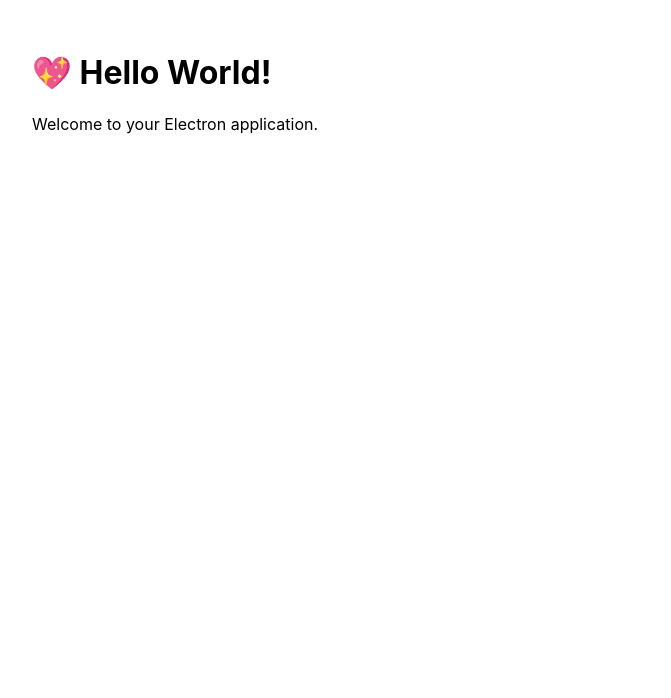
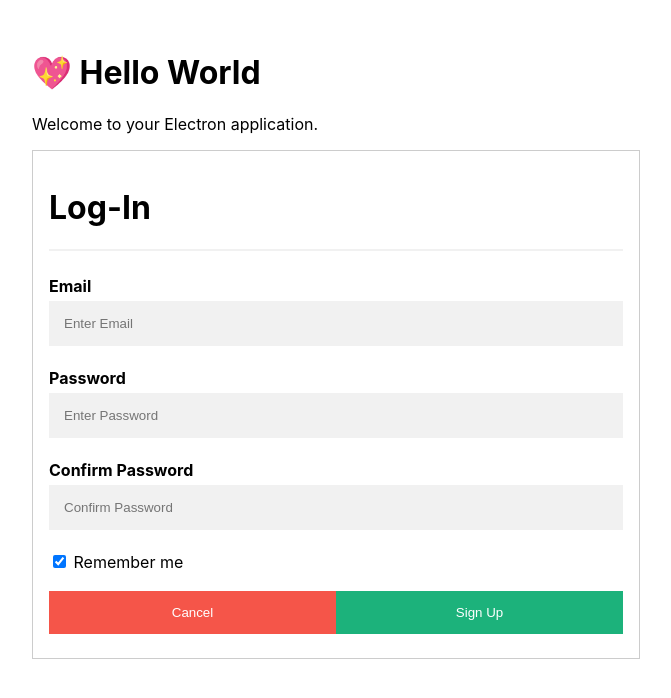
Before and after one commit to Virajj28/Electron.js, an Electron app: page cool-app/src/index.html in a window 800 px wide. Shown: the whole page, without its empty margins (64-735 px from the left). Drawn offline with Linux system fonts and the light colour scheme.

Commit message:
login page added

```diff
--- a/cool-app/src/index.css
+++ b/cool-app/src/index.css
@@ -4,3 +4,285 @@
   max-width: 38rem;
   padding: 2rem;
 }
+
+/* Bordered form */
+
+form {
+
+  border: 3px solid #f1f1f1;
+
+}
+
+
+
+/* Full-width inputs */
+
+input[type=text], input[type=password] {
+
+  width: 100%;
+
+  padding: 12px 20px;
+
+  margin: 8px 0;
+
+  display: inline-block;
+
+  border: 1px solid #ccc;
+
+  box-sizing: border-box;
+
+}
+
+
+
+/* Set a style for all buttons */
+
+button {
+
+  background-color: #04AA6D;
+
+  color: white;
+
+  padding: 14px 20px;
+
+  margin: 8px 0;
+
+  border: none;
+
+  cursor: pointer;
+
+  width: 100%;
+
+}
+
+
+
+/* Add a hover effect for buttons */
+
+button:hover {
+
+  opacity: 0.8;
+
+}
+
+
+
+/* Extra style for the cancel button (red) */
+
+.cancelbtn {
+
+  width: auto;
+
+  padding: 10px 18px;
+
+  background-color: #f44336;
+
+}
+
+
+
+/* Center the avatar image inside this container */
+
+.imgcontainer {
+
+  text-align: center;
+
+  margin: 24px 0 12px 0;
+
+}
+
+
+
+/* Avatar image */
+
+img.avatar {
+
+  width: 40%;
+
+  border-radius: 50%;
+
+}
+
+
+
+/* Add padding to containers */
+
+.container {
+
+  padding: 16px;
+
+}
+
+
+
+/* The "Forgot password" text */
+
+span.psw {
+
+  float: right;
+
+  padding-top: 16px;
+
+}
+
+
+
+/* Change styles for span and cancel button on extra small screens */
+
+@media screen and (max-width: 300px) {
+
+  span.psw {
+
+    display: block;
+
+    float: none;
+
+  }
+
+  .cancelbtn {
+
+    width: 100%;
+
+  }
+
+}
+
+
+
+Style_signup.css
+
+* {box-sizing: border-box}
+
+
+
+/* Full-width input fields */
+
+  input[type=text], input[type=password] {
+
+  width: 100%;
+
+  padding: 15px;
+
+  margin: 5px 0 22px 0;
+
+  display: inline-block;
+
+  border: none;
+
+  background: #f1f1f1;
+
+}
+
+
+
+input[type=text]:focus, input[type=password]:focus {
+
+  background-color: #ddd;
+
+  outline: none;
+
+}
+
+
+
+hr {
+
+  border: 1px solid #f1f1f1;
+
+  margin-bottom: 25px;
+
+}
+
+
+
+/* Set a style for all buttons */
+
+button {
+
+  background-color: #04AA6D;
+
+  color: white;
+
+  padding: 14px 20px;
+
+  margin: 8px 0;
+
+  border: none;
+
+  cursor: pointer;
+
+  width: 100%;
+
+  opacity: 0.9;
+
+}
+
+
+
+button:hover {
+
+  opacity:1;
+
+}
+
+
+
+/* Extra styles for the cancel button */
+
+.cancelbtn {
+
+  padding: 14px 20px;
+
+  background-color: #f44336;
+
+}
+
+
+
+/* Float cancel and signup buttons and add an equal width */
+
+.cancelbtn, .signupbtn {
+
+  float: left;
+
+  width: 50%;
+
+}
+
+
+
+/* Add padding to container elements */
+
+.container {
+
+  padding: 16px;
+
+}
+
+
+
+/* Clear floats */
+
+.clearfix::after {
+
+  content: "";
+
+  clear: both;
+
+  display: table;
+
+}
+
+
+
+/* Change styles for cancel button and signup button on extra small screens */
+
+@media screen and (max-width: 300px) {
+
+  .cancelbtn, .signupbtn {
+
+    width: 100%;
+
+  }
+
+}
--- a/cool-app/src/index.html
+++ b/cool-app/src/index.html
@@ -6,7 +6,49 @@
     <link rel="stylesheet" href="index.css">
   </head>
   <body>
-    <h1>💖 Hello World!</h1>
+    <h1>💖 Hello World</h1>
     <p>Welcome to your Electron application.</p>
+    <form action="action_page.php" style="border:1px solid #ccc">
+
+      <div class="container">
+
+        <h1>Log-In</h1>
+
+        <hr>
+
+        <label for="email"><b>Email</b></label>
+
+        <input type="text" placeholder="Enter Email" name="email" required>
+
+        <label for="psw"><b>Password</b></label>
+
+        <input type="password" placeholder="Enter Password" name="psw" required>
+
+        <label for="psw-repeat"><b>Confirm Password</b></label>
+
+        <input type="password" placeholder="Confirm Password" name="psw-repeat" required>
+
+        <label>
+
+          <input type="checkbox" checked="checked" name="remember" style="margin-bottom:15px"> Remember me
+
+        </label>
+
+        <div class="clearfix">
+
+          <button type="button" class="cancelbtn">Cancel</button>
+
+          <button type="submit" class="signupbtn">Sign Up</button>
+
+        </div>
+
+      </div>
+
+    </form>
+
+
   </body>
+  <!-- <script>
+    require('./renderer.js')
+  </script> -->
 </html>
```
Also changed, not shown: cool-app/src/login.html (added, +59 -0 lines).
